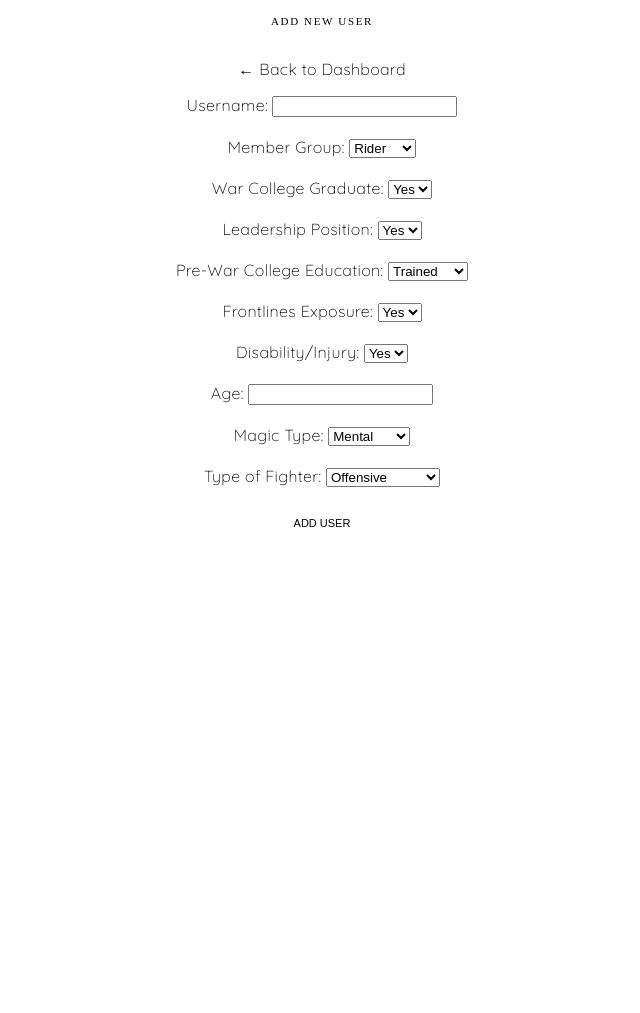
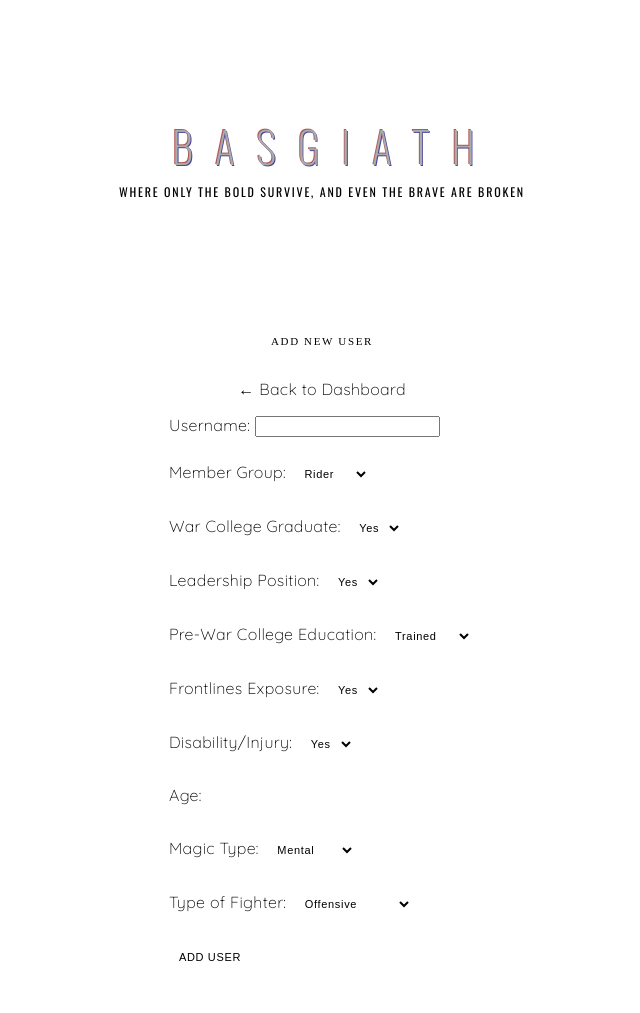
Before and after one commit to cessmarga/basgiathrp, a Flask app: page /admin/add_user in a window 1280 px wide. Shown: the whole page, without its empty margins (318-958 px from the left). Before the commit the page ends 527 px from the top, so only its background shows below. Run offline with Flask 3, Linux system fonts and the light colour scheme; a user stored in the database is signed in; some web fonts are replaced.

Commit message:
Update add_user.html css

```diff
--- a/templates/add_user.html
+++ b/templates/add_user.html
@@ -6,6 +6,10 @@
   <title>Add User</title>
 </head>
 <body>
+  <header>
+    <h1><a href="https://basgiathrp-sparring.onrender.com/admin/" class="indx">Basgiath</a></h1>
+    <div class="subtitle"><span>Where only the bold survive, and even the brave are broken</span></div>
+  </header>
   <h2>Add New User</h2>
   <p><a href="{{ url_for('admin_dashboard') }}">← Back to Dashboard</a></p>
 
@@ -19,11 +23,11 @@
     {% endif %}
   {% endwith %}
 
-  <form method="POST">
+  <form method="POST" style="text-align: left;">
     Username: <input type="text" name="username" required><br><br>
 
     Member Group:
-    <select name="member_group">
+    <select name="member_group" class="forminput">
       <option>Rider</option>
       <option>Flier</option>
       <option>Civilian</option>
@@ -34,39 +38,39 @@
     </select><br><br>
 
     War College Graduate:
-    <select name="graduate">
+    <select name="graduate" class="forminput">
       <option value="yes">Yes</option>
       <option value="no">No</option>
     </select><br><br>
 
     Leadership Position:
-    <select name="leadership">
+    <select name="leadership" class="forminput">
       <option value="yes">Yes</option>
       <option value="no">No</option>
     </select><br><br>
 
     Pre-War College Education:
-    <select name="pre_war_status">
+    <select name="pre_war_status" class="forminput">
       <option>Trained</option>
       <option>Untrained</option>
     </select><br><br>
 
     Frontlines Exposure:
-    <select name="frontlines">
+    <select name="frontlines" class="forminput">
       <option value="yes">Yes</option>
       <option value="no">No</option>
     </select><br><br>
 
     Disability/Injury:
-    <select name="disability">
+    <select name="disability" class="forminput">
       <option value="yes">Yes</option>
       <option value="no">No</option>
     </select><br><br>
 
-    Age: <input type="number" name="age" min="10" required><br><br>
+    Age: <input type="number" name="age" min="10" required class="forminput"><br><br>
 
     Magic Type:
-    <select name="magic_type">
+    <select name="magic_type" class="forminput">
       <option>Mental</option>
       <option>Physical</option>
       <option>Elemental</option>
@@ -74,14 +78,14 @@
     </select><br><br>
 
     Type of Fighter:
-    <select name="fighter_type">
+    <select name="fighter_type" class="forminput">
       <option>Offensive</option>
       <option>Defensive</option>
       <option>Balanced</option>
       <option>Non-combatant</option>
     </select><br><br>
 
-    <input type="submit" value="Add User">
+    <input type="submit" value="Add User" class="forminput">
   </form>
 </body>
 </html>
```
